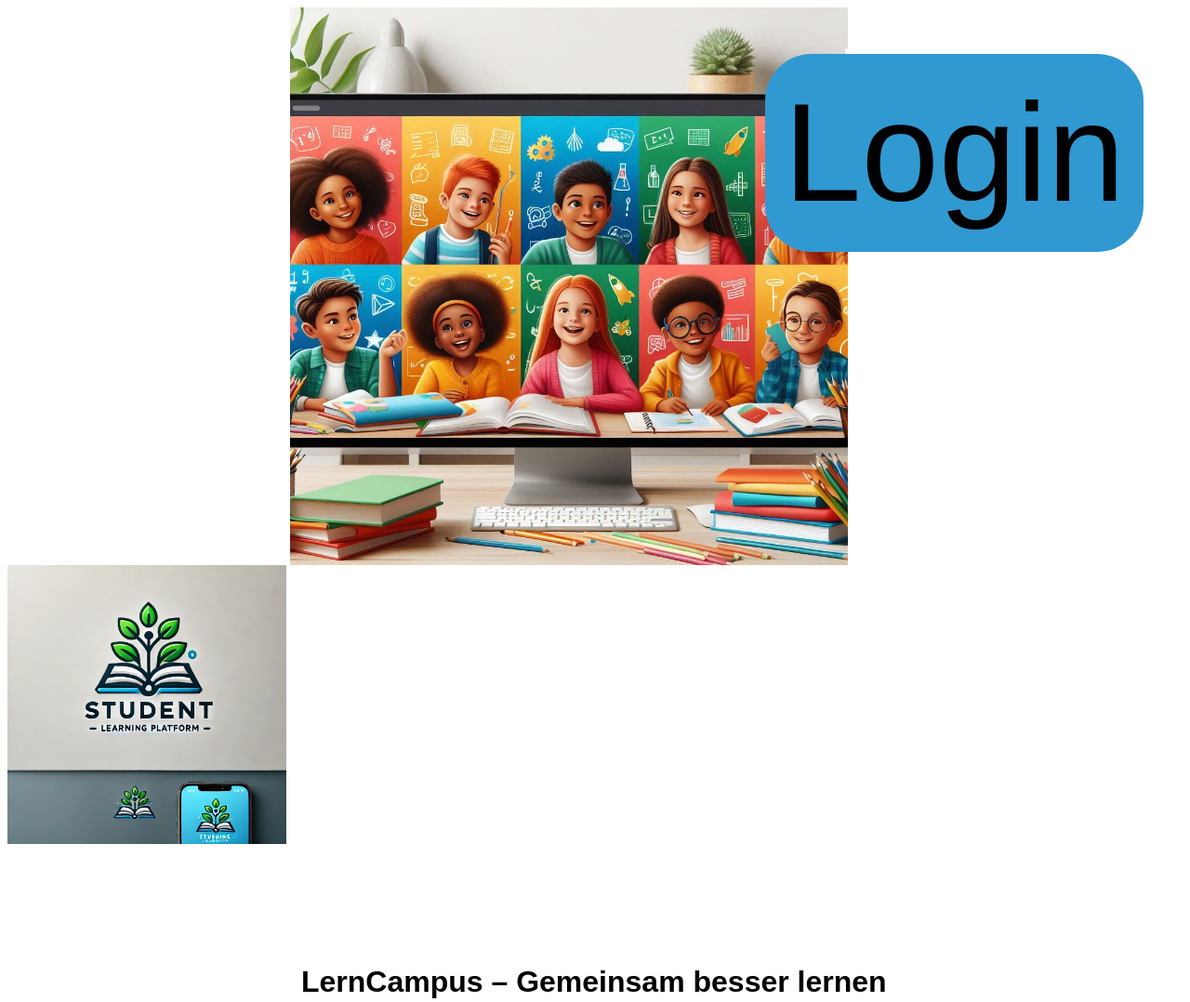
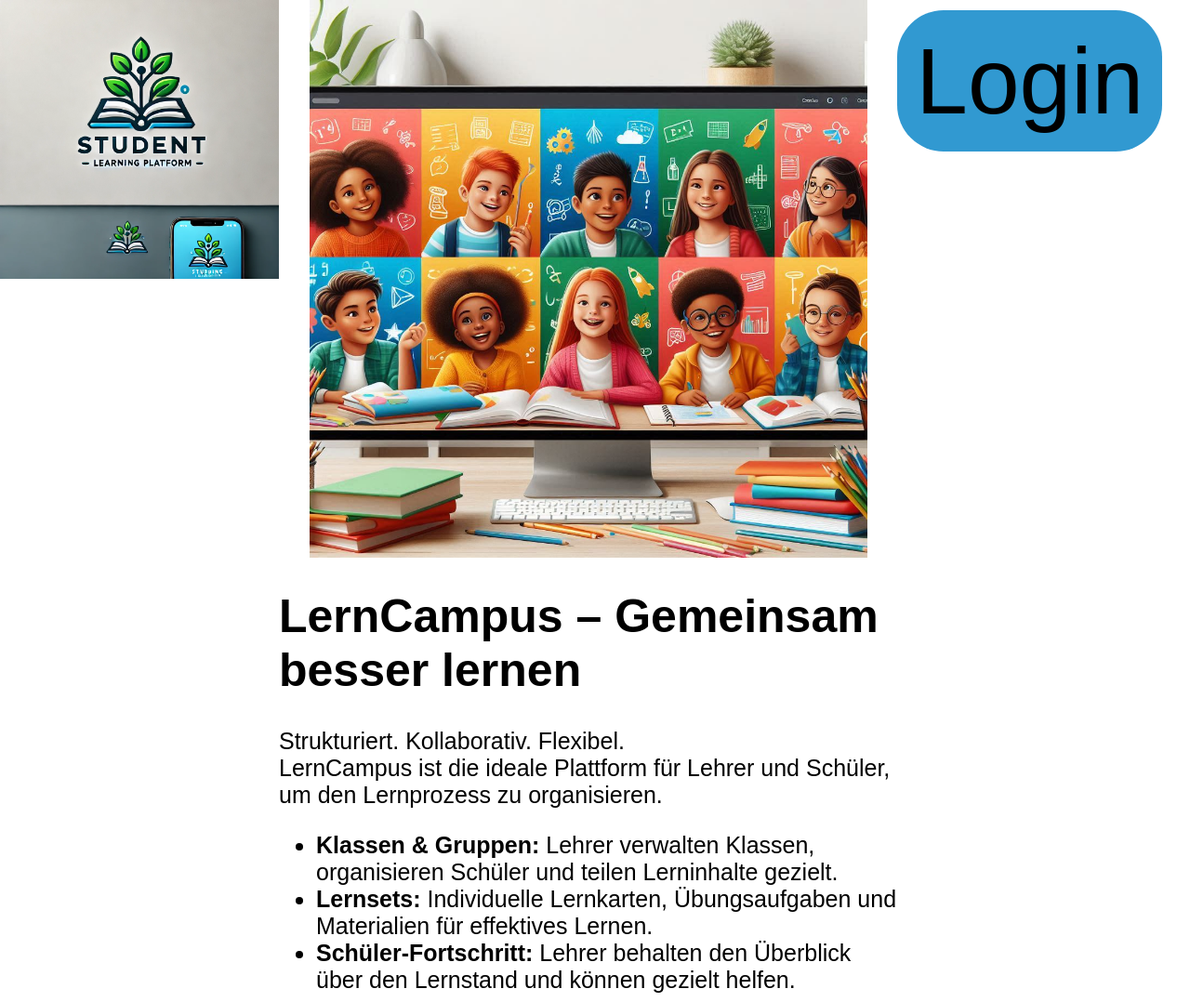
Before and after one commit to Silas0420/322-Hifi, a plain HTML site: page index.html in a window 1280 px wide. Shown: the top 1078 px of the page at 93% size. Drawn offline with Linux system fonts and the light colour scheme.

Commit message:
index fertig

```diff
--- a/index.html
+++ b/index.html
@@ -7,21 +7,27 @@
     <link rel="stylesheet" href="styles.css">
 </head>
 <body>
+    <div class="container">
+        <div id="logo">
             <img id="logo" src="logo.webp" alt="Logo">
-    <a class="login" href="login.html">Login</a>
+        </div>
+        <div id="text">
             <img id="designer" src="Designer.jpeg" alt="">
-    <div id="text">
             <h1>LernCampus – Gemeinsam besser lernen</h1>
             <p>
                 Strukturiert. Kollaborativ. Flexibel. <br>
                 LernCampus ist die ideale Plattform für Lehrer und Schüler, um den Lernprozess zu organisieren. <br>
-            🔹 Klassen & Gruppen: Lehrer verwalten Klassen, organisieren Schüler und teilen Lerninhalte gezielt. <br>
+                <ul>
+                    <li><b>Klassen & Gruppen:</b> Lehrer verwalten Klassen, organisieren Schüler und teilen Lerninhalte gezielt.</li>
+                    <li><b>Lernsets:</b> Individuelle Lernkarten, Übungsaufgaben und Materialien für effektives Lernen.</li>
+                    <li><b>Schüler-Fortschritt:</b> Lehrer behalten den Überblick über den Lernstand und können gezielt helfen.</li>
+                </ul>
 
-            🔹 Lernsets: Individuelle Lernkarten, Übungsaufgaben und Materialien für effektives Lernen. <br>
-
-            🔹 Schüler-Fortschritt: Lehrer behalten den Überblick über den Lernstand und können gezielt helfen.
-            Melde dich jetzt an und starte dein Lernerlebnis!
                  </p>
+        </div>
+        <div id="loginbutton">
+            <a class="login" href="login.html">Login</a>
+        </div>
     </div>
 </body>
 </html>
--- a/styles.css
+++ b/styles.css
@@ -1,33 +1,44 @@
 body {
+    padding: 0;
+    margin: 0;
     font-family:Arial, Helvetica, sans-serif;
+    max-width: 100vw;
+    overflow-x: hidden;
+}
+
+.container {
+    display: flex;
+    width: 100vw;
 }
 
 #logo {
+    flex: 1;
     height: 300px;
 }
 
 #designer {
     height: 600px;
-    margin: -1 25%;
-    padding-bottom: 300px;
+    display: block;  /* Verhindert Inline-Verhalten */
+    margin: 0 auto;  /* Zentriert das Bild horizontal */
 }
-
+#loginbutton{
+    flex: 1;
+    padding: 30px 30px 0 0;
+}
 .login {
-    position: absolute;
-    right: 0;
-    margin: 50px;
     background-color: rgb(49, 153, 209);
     border-radius: 50px;
     padding: 20px;
-    font-size: 150px;
+    font-size: 100px;
     text-decoration: none;
     color: black;
 }
 
 #text {
-    margin: 10% 25%;
+    flex: auto;
+    font-size: 25px;
 }
 
 p {
-    font-size: 25px;
+
 }
```
Lines whose indentation alone changed are shown as unchanged.
